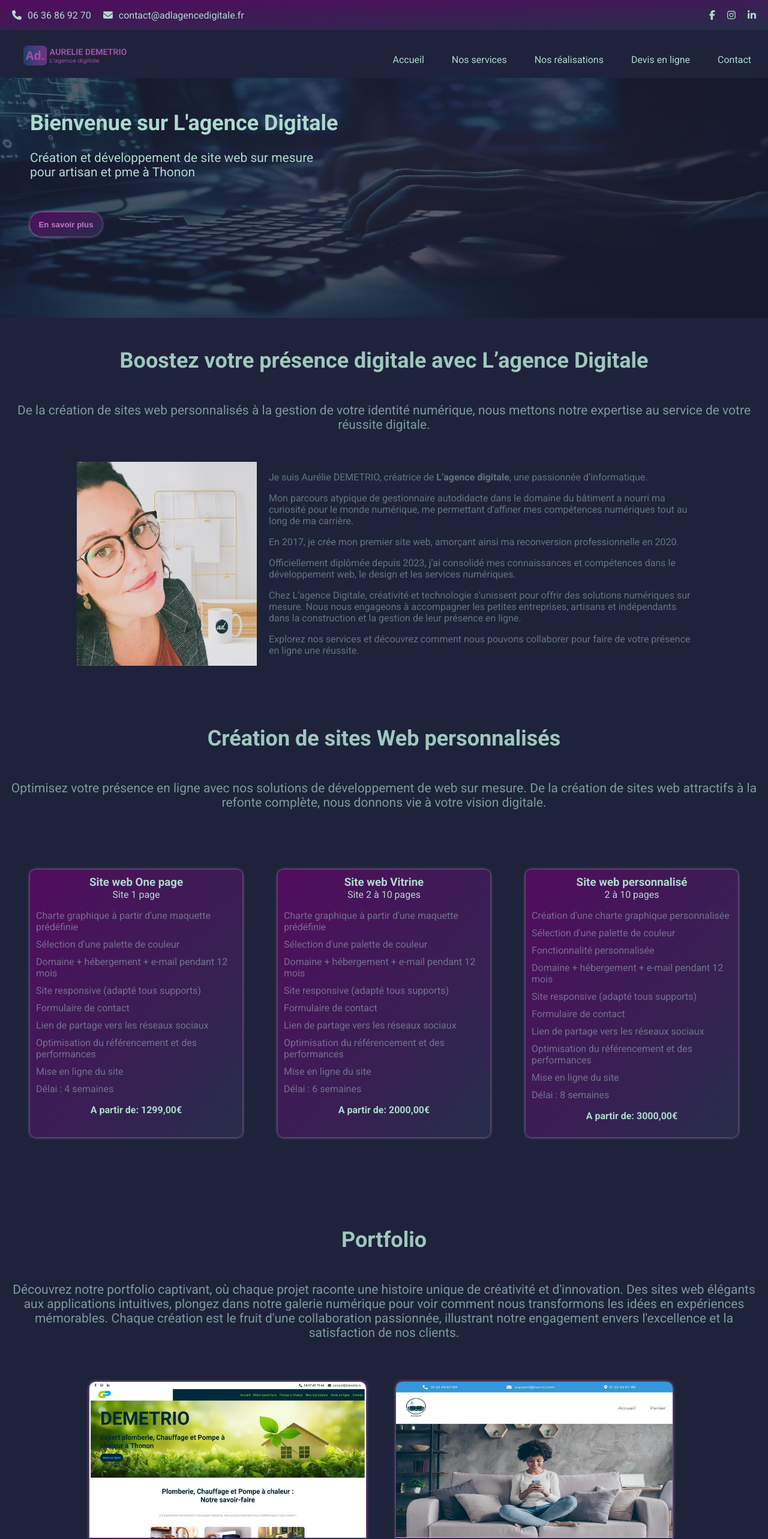
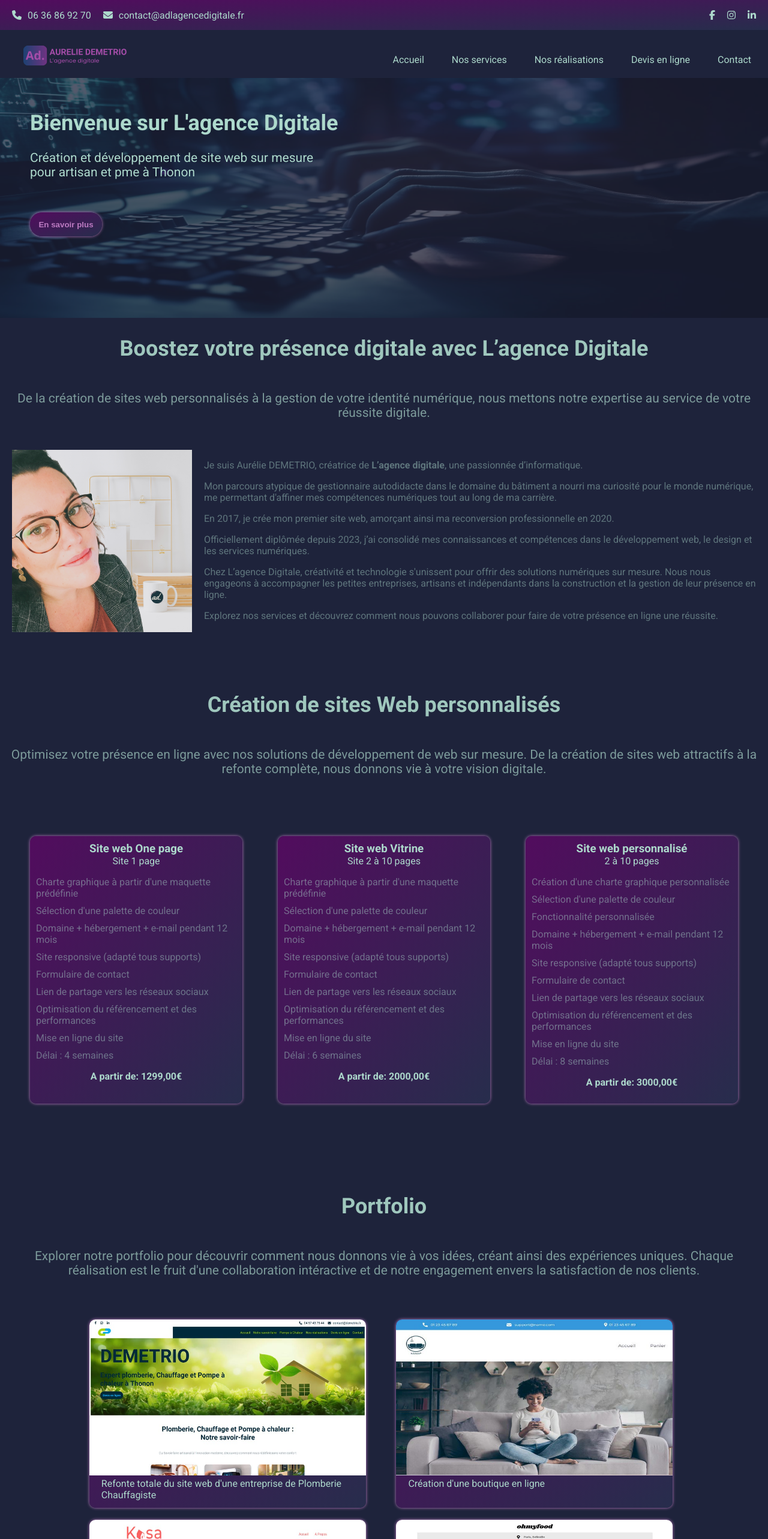
Before and after one commit to aurelieweb/ad, a React (Create React App) app: page / in a window 1280 px wide. Shown: the top 2566 px of the page at 60% size. Built offline with nearby package versions, Linux system fonts and the light colour scheme; the HTML template or start-up script is replaced by a standard one.

Commit message:
version one page validée

```diff
--- a/package.json
+++ b/package.json
@@ -14,6 +14,7 @@
     "react-dom": "^18.2.0",
     "react-image-gallery": "^1.3.0",
     "react-router-dom": "^6.21.0",
+    "react-router-hash-link": "^2.4.3",
     "react-scripts": "5.0.1",
     "react-slick": "^0.30.1",
     "sass": "^1.69.5",
--- a/src/components/Banner/index.jsx
+++ b/src/components/Banner/index.jsx
@@ -1,5 +1,5 @@
 import React from 'react';
-//import { HashLink as Link } from 'react-router-hash-link';
+import { HashLink as Link } from 'react-router-hash-link';
 import '../../styles/styles.scss';
 import bannerImg from '../../assets/imgBanner.jpg';
 import Button from '../../components/Button';
@@ -13,11 +13,11 @@ function Banner({ pageTitle }) {
  {/*}       <p className='banner__content-title'>Aurélie Demetrio</p>*/}
         <h1>{pageTitle}</h1>
         <div className='banner__content-text'>
-          <p>Création et développement de site web sur mesure <br />pour artisan et pme à Thonon</p>
+          <p>Création et développement de site web sur mesure pour artisan et pme à Thonon</p>
         </div>
-        {/*<Link to='/#service'>*/}
+        <Link to='/#contact'>
           <Button id="bannerButton" className="button" text="En savoir plus"/>
-        {/*</Link>*/}
+        </Link>
       </div>
     </div>
   );
--- a/src/sections/Portfolio/index.jsx
+++ b/src/sections/Portfolio/index.jsx
@@ -18,7 +18,7 @@ const projects = [
   {
     title: "Refonte totale du site web d'une entreprise de Plomberie Chauffagiste",
     description:
-      "Refonte totale du site d'un artisan plombier chauffagiste. Mise en avant de son éthique professionnelle, de ses services de qualité. Mise en place d'un module personnalisé qui permet à l'utilisateur d'effectuer des demandes d'intervention et de devis en ligne.  Suite aux demandes clients, notre client artisan reçoit une fiche d'intervention ou de demande de devis personnalisé par mail. La mise en place de ce process simplifie la gestion commerciale de notre client, en simplifiant et formatant les demandes clients",
+      "Refonte totale du site d'un artisan plombier chauffagiste. Mise en avant de son éthique professionnelle, de ses services de qualité. Mise en place d'un module personnalisé qui permet à l'utilisateur d'effectuer des demandes d'intervention et de devis en ligne.  Suite aux demandes clients, notre client artisan reçoit une fiche d'intervention ou de demande de devis personnalisée par mail. La mise en place de ce process simplifie la gestion commerciale de notre client, en simplifiant et formatant les demandes clients",
     coverImage: demetrioImages[0],
     images: demetrioImages,
   },
@@ -77,8 +77,7 @@ function Portfolio() {
     <section id="nosProjets">
       <h2>Portfolio</h2>
       <p className="section-text">
-      Découvrez notre portfolio captivant, où chaque projet raconte une histoire unique de créativité et d'innovation. Des sites web élégants aux applications intuitives, plongez dans notre galerie numérique pour voir comment nous transformons les idées en expériences mémorables. Chaque création est le fruit d'une collaboration passionnée, illustrant notre engagement envers l'excellence et la satisfaction de nos clients.
-
+        Explorer notre portfolio pour découvrir comment nous donnons vie à vos idées, créant ainsi des expériences uniques. Chaque réalisation est le fruit d'une collaboration intéractive et de notre engagement envers la satisfaction de nos clients.
       </p>
       <div className="container__projets">
 
--- a/src/sections/Process/index.jsx
+++ b/src/sections/Process/index.jsx
@@ -4,7 +4,7 @@ import imgFusee from '../../assets/imgFusee.jpeg'
 const cardsData = [
   {
     title: "Notre approche",
-    content: "Nous sommes convaincusqu'une approche de développement web personnalisée et responsable est la clé pour créer des sites qui se demarque. Notre objectif est de créer des sites légers et performants et répondants aux besoins spécifiques de nos clients."
+    content: "Nous sommes convaincus qu'une approche de développement web personnalisée et responsable est la clé pour créer des sites qui se demarque. Notre objectif est de créer des sites légers et performants et répondants aux besoins spécifiques de nos clients."
   },
   {
     title: "Ecoute et compréhension",
@@ -54,7 +54,7 @@ function Process() {
     <section id='process'>
       <h2>Découvrez notre méthode et technologies</h2>
       <p className='section-text'>
-      Explorez notre approche méthodique du développement web personnalisé. De la conception initiale à la mise en ligne, notre processus est axé sur l'écoute, la collaboration et l'innovation. Nous croyons en la création de solutions digitales uniques qui reflètent l'identité de votre entreprise. Découvrez comment nous transformons vos idées en réalité numérique, en plaçant chaque étape sous le signe de l'excellence.
+      Explorez notre approche méthodique du développement web personnalisé. De la conception initiale à la mise en ligne, notre processus est axé sur l'écoute, la collaboration et l'innovation. Nous croyons en la création de solutions digitales uniques qui reflètent l'identité de votre entreprise. Découvrez comment nous transformons vos idées en réalité numérique.
 </p>
 
       <div className='process__container'>
@@ -62,7 +62,7 @@ function Process() {
           <img className="process__header-img" src={imgFusee} alt=" fusée ordinateur" />
 
           <div className="process__header-div">
-            <p className="process__header-title">"Chaque projet a une histoire. Laisez-nous raconter la vôtre!"</p>
+            <p className="process__header-title">"Chaque projet a une histoire. Laissez-nous raconter la vôtre!"</p>
             <div className="process__header-text">
               <p>Chaque collaboration est bien plus que la simple création de sites web. Nous nous engageons à donner vie à l'histoire unique de chaque projet, en mettant en lumière ce qui rend votre vision exceptionnelle.</p>
               <p>Nous sommes là pour vous guider à chaque étape du processus. De la conception initiale à la réalisation finale, nous nous efforçons de façonner des solutions digitales qui vous reflète votre identité et répondent à vos attentes.</p>
--- a/src/styles/bases/_body.scss
+++ b/src/styles/bases/_body.scss
@@ -39,8 +39,8 @@ h2 {
     margin: 50px 10px 0 10px;
 
     @include mobile {
-        font-size: 20px;
-        margin: 0;
+        font-size: 21px;
+        margin: 30px 20px 0 20px;
     }
 }
 
--- a/src/styles/components/_banner.scss
+++ b/src/styles/components/_banner.scss
@@ -16,12 +16,14 @@
 
     &__content{
         position: relative;
-        left: 50px;
+        margin-left: 50px;
         bottom: 370px;
         width: 80%;
 
         @include mobile {
             bottom: 270px;
+            margin-left: 20px;
+            width: calc(100% - 20px);
         }
 
         &-title{
@@ -48,6 +50,12 @@
             flex-direction: column;
             align-items: flex-start;
             margin-bottom: 50px;
+            width: 50%;
+
+            @include mobile{
+                font-size: 16px;
+                width: 100%;
+            }
 
             p{
                 opacity: 1;
--- a/src/styles/components/_button.scss
+++ b/src/styles/components/_button.scss
@@ -65,7 +65,7 @@ button {
         position: absolute;
         width: 40px;
         top: 10px;
-        right: 20px;
+    right: 30px;
         color: #fff;
         padding: 8px 12px;
         border: none;
--- a/src/styles/components/_card.scss
+++ b/src/styles/components/_card.scss
@@ -10,7 +10,7 @@
     @include mobile {
         flex-direction: column;
         align-items: center;
-        padding: 10px;
+        padding: 20px;
     }
 }
 /*.card-link {
--- a/src/styles/components/_header.scss
+++ b/src/styles/components/_header.scss
@@ -34,6 +34,10 @@
 .logo {
     margin: 10px 0 0 30px ;
     height: 50px;
+
+    @include mobile {
+        margin: 0 0 0 20px
+    }
  }
 
 
--- a/src/styles/components/_portfolio.scss
+++ b/src/styles/components/_portfolio.scss
@@ -18,13 +18,14 @@
     background: $linearGradient;
     box-shadow: $box-shadows-hover;
     width: 45%;
-    height: 300px;
+    height: auto;
     border-radius: 10px;
     margin-right: 10px;
     transition: transform 0.3s ease;
 
     @include mobile {
       width: 100%;
+      margin-right: 0;
 
     }
 
@@ -46,7 +47,7 @@
       color: $green;
 
       border-radius: 5px;
-      height: 40px;
+      height: 50px;
       font-size: 16px;
       font-weight: 400;
     }
@@ -67,16 +68,21 @@
     display: flex;
     justify-content: center;
     align-items: center;
+
+/*    @include mobile{
+      padding: 20px;
+      width: calc(100% - 40px);
+    }*/
   }
 
   .project__details-content {
     background: $darkviolet;
-    padding: 20px;
+    padding: 40px;
     border-radius: 8px;
     position: relative;
     max-width: 800px;
     width: fit-content;
-
+    height: 600px;
 
     .project__details-img{
       height: 500px;
@@ -88,14 +94,18 @@
         width: auto;
       }
     }
+
     h3 {
-      font-size: 20px;
+      font-size: 18px;
       color: $green;
     }
 
-/*    p{
-      color: $darkgreen;
-    }*/
+    p{
+      color: #ADD9CC;
+    opacity: 0.45;
+    font-size: 14px;
+    text-align: left;
+    }
   }
 
   .slick-slider{
@@ -104,10 +114,11 @@
     }
   }
 
-.slick-slide{
+.slick-slider{
   div{
     div{
       display: flex;
+      justify-content: center;
       align-items: center;
     }
   }
--- a/src/styles/components/_process.scss
+++ b/src/styles/components/_process.scss
@@ -16,6 +16,10 @@
       justify-content: center;
       align-items: center;
 
+      @include mobile {
+        flex-direction: column;
+      }
+
       &-img{
         max-width: 60%;
         height: auto;
@@ -27,18 +31,26 @@
       }
 
       &-div{
-        margin: 0 0 0 20px;
+        margin: 0 20px;
+
         .process__header-title{
             font-size: 36px;
             font-weight: 800;
             color: $violet;
             opacity: 1;
+
+            @include mobile{
+              font-size: 21px;
+            }
         }
 
         .process__header-text{
           p{
             text-align: left;
-//            font-size: 16px;
+
+            @include mobile{
+              font-size: 16px;
+            }
           }
         }
       }
@@ -52,12 +64,9 @@
       justify-content: center;
       align-items: flex-start;
       width: 100%;
+      margin: 0 20px;
       color: $green;
       border-radius: 5px;
-
-      @include mobile{
-        margin: 0;
-      }
 
       &-title{
         display: flex;
--- a/src/styles/pages/_accueil.scss
+++ b/src/styles/pages/_accueil.scss
@@ -10,7 +10,8 @@
 }
 
 .apropos__container{
-    width: 80%;
+//    width: 80%;
+    margin: 0 20px;
     display: flex;
     justify-content: center;
 
@@ -25,6 +26,10 @@
             width: 300px;
             height: 100%;
             opacity: 0.9;
+
+            @include mobile{
+                width: 100%;
+            }
         }
     }
 
@@ -40,11 +45,14 @@
           }
     }
 }
-/*
+
+
 #aPropos{
-    background: white;
+    h2{
+        margin: 30px 0 0 0;
+    }
 }
-#service {
+/*#service {
     background: white;
 }
 
```
Also changed, not shown: 1 other file (tests, documents, lock files or other folders). Lines whose indentation alone changed are shown as unchanged.
